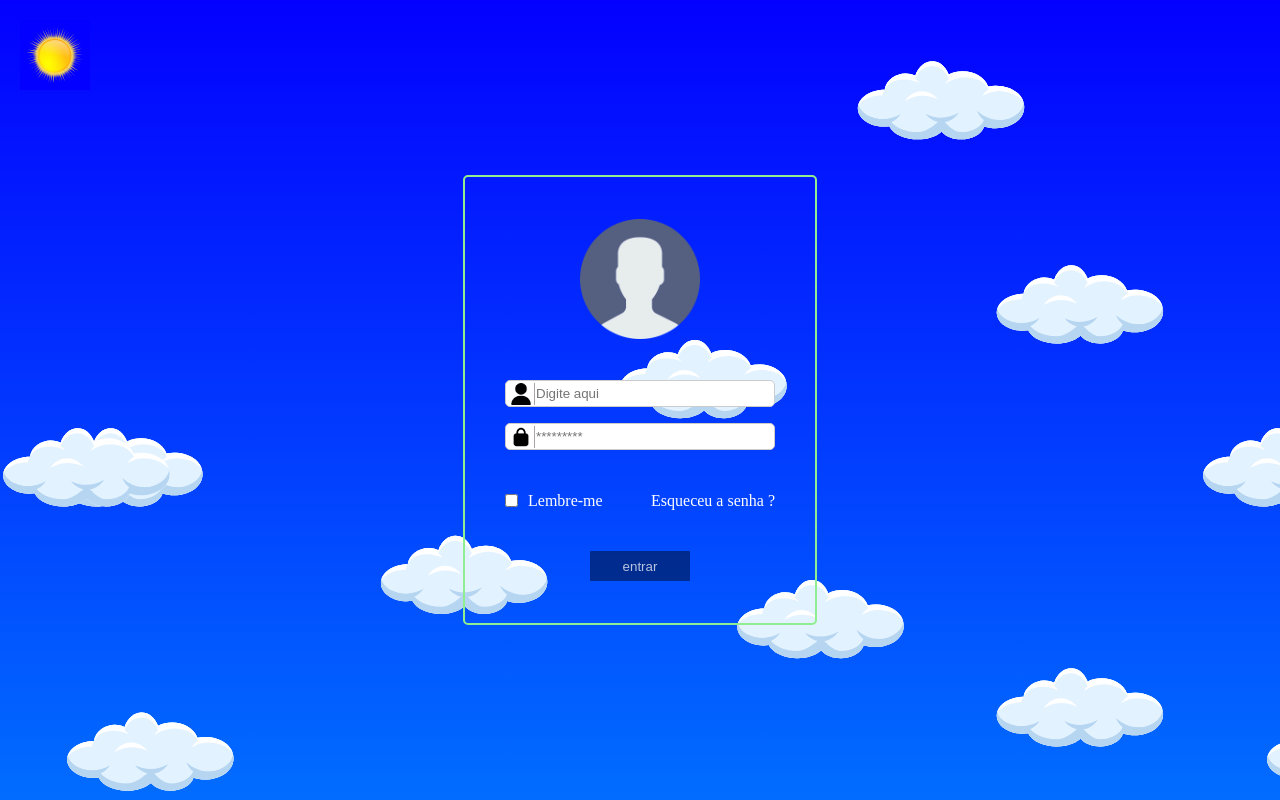
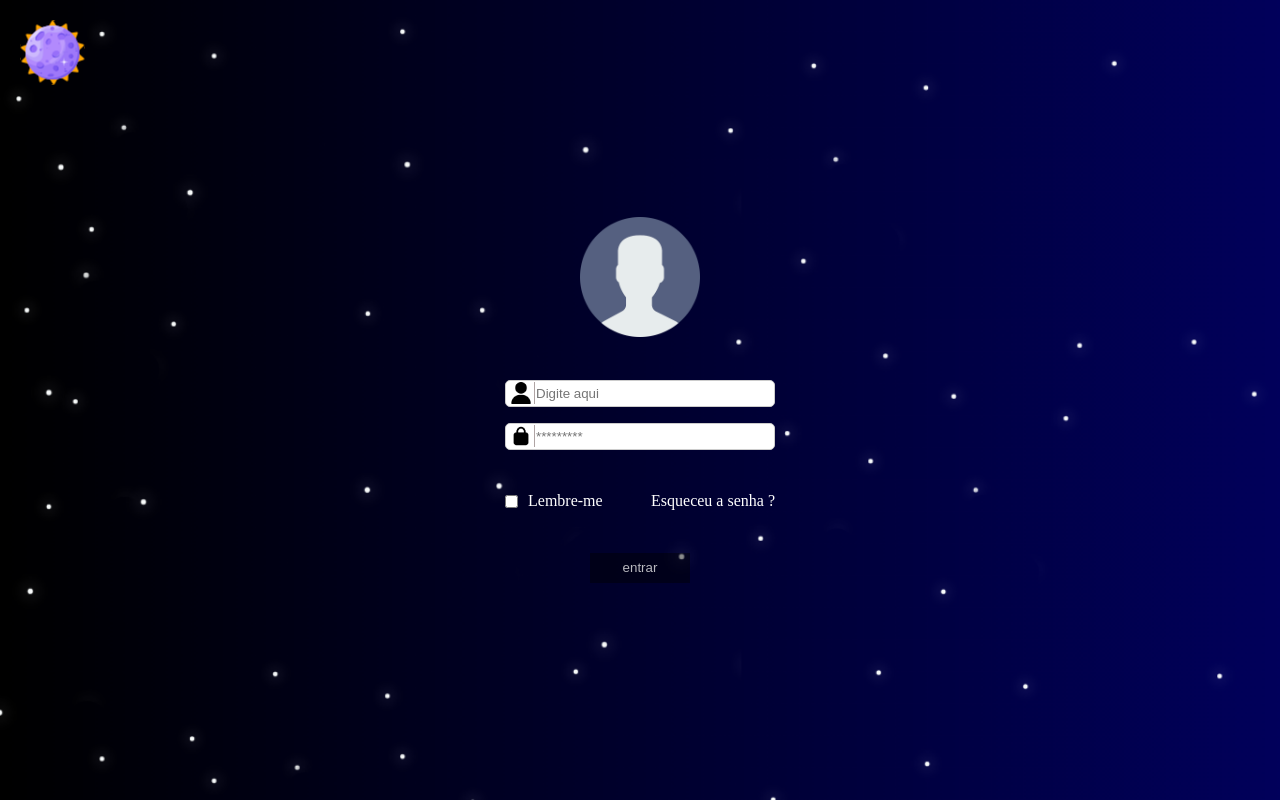
Before and after one commit to ThiagoLucca167/Tela-Login-design, a plain HTML site: page index.html in a window 1280 px wide. Drawn offline with Linux system fonts and the light colour scheme.

Commit message:
atualizando icones

```diff
--- a/index.html
+++ b/index.html
@@ -6,8 +6,8 @@
     <link rel="stylesheet" href="style.css">
     <title>Login</title>
 </head>
-<body>
-    <div class="sol">
+<body id="corFundo">
+    <div id="sol" class="sol iconeCor">
 
     </div>
     <div class="formulario">
@@ -40,6 +40,27 @@
             <button>entrar</button>
            </div>
     </div>
-    <div class="lua"></div>
+    <div id="lua" class="lua iconeCor"></div>
+
+    <script>
+    document.getElementById("sol").addEventListener("click", function() {
+        document.body.style.backgroundImage = "url('img/1.png')";
+        document.body.classList.remove("lua");
+        document.body.classList.add("sol");
+        document.getElementById("sol").style.display = "none";
+        document.getElementById("lua").style.display = "block";
+        document.getElementById("lua").style.transition = "2s";
+});
+
+    document.getElementById("lua").addEventListener("click", function() {
+        document.body.style.backgroundImage = "url('img/3.png')";
+        document.body.classList.remove("sol");
+        document.body.classList.add("lua");
+        document.getElementById("lua").style.display = "none";
+        document.getElementById("sol").style.display = "block";
+        document.getElementById("sol").style.transition = "2s";
+});
+
+    </script>
 </body>
 </html>
--- a/style.css
+++ b/style.css
@@ -3,10 +3,6 @@
     margin: 0;
     padding: 0;
 }
-body{
-    background-image: url(img/3.png);
-}
-
 body{
     width: 100%;
     height: 100vh;
@@ -16,9 +12,7 @@ body{
     flex-direction: column;
 }
 .formulario{
-    padding: 0px 40px;
-    border: 2px solid lightgreen;
-    border-radius: 5px;
+
 }
 .formulario{
     width: fit-content;
@@ -111,23 +105,29 @@ body{
     height: 120px;
 
 }
+
+
+
+body{
+    background-image: url(img/1.png);
+    background-repeat: no-repeat;
+    background-size: cover;
+    transition: 2s;
+}
 .sol{
-    background-image: url(img/4.png);
-    width: 70px;
-    height: 70px;
+    background-image: url(img/sunny.png);
+}
+.lua{
+    background-image: url(img/moon.png);
+}
+
+.iconeCor{
+    background-position: center;
+    width: 65px;
+    height: 65px;
     position: absolute;
     left: 20px;
     top: 20px;
     cursor: pointer;
-
+    transition: 2s;
 }
-/*
-.lua{
-    background-image: url(img/2.png);
-    width: 70px;
-    height: 70px;
-    position: absolute;
-    left: 20px;
-    top: 20px;
-    cursor: pointer;
-}
```
Also changed, not shown: img/2.png (deleted), img/4.png (deleted), img/moon.png (added), img/sunny.png (added).
